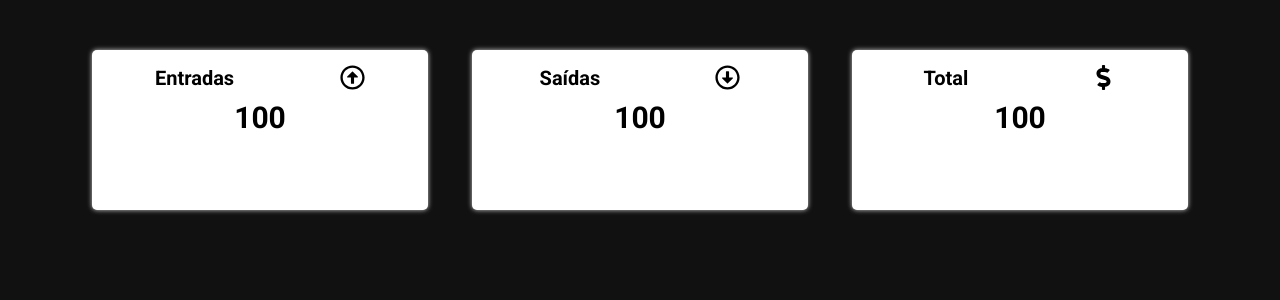
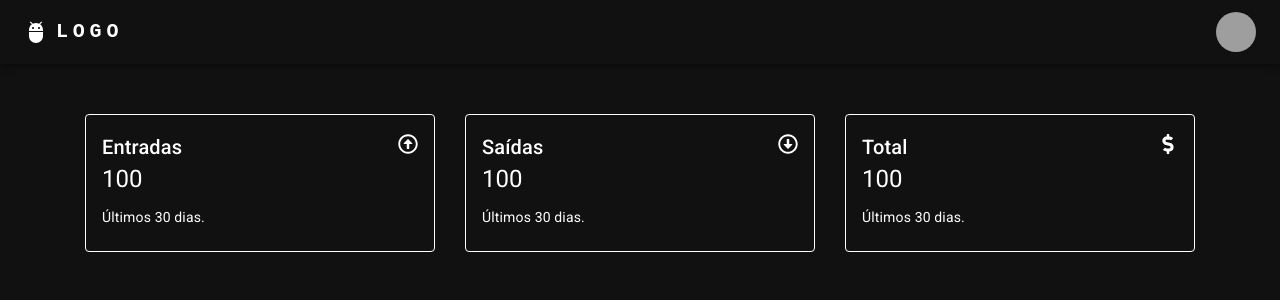
Before and after one commit to artur-seppa/Autenticador, a React (Create React App) app in the folder frontend/: page /home in a window 1280 px wide. Shown: the top 300 px of the page. Built offline with nearby package versions, Linux system fonts and the light colour scheme; sample sign-in values are in the browser's storage; grey boxes are pictures that could not be loaded.

Commit message:
estilizando home

```diff
--- a/frontend/package.json
+++ b/frontend/package.json
@@ -3,6 +3,10 @@
   "version": "0.1.0",
   "private": true,
   "dependencies": {
+    "@emotion/react": "^11.13.3",
+    "@emotion/styled": "^11.13.0",
+    "@mui/icons-material": "^6.1.5",
+    "@mui/material": "^6.1.5",
     "@testing-library/jest-dom": "^5.17.0",
     "@testing-library/react": "^13.4.0",
     "@testing-library/user-event": "^13.5.0",
--- /dev/null
+++ b/frontend/src/components/Header/index.jsx
@@ -0,0 +1,82 @@
+import * as React from "react";
+import AppBar from "@mui/material/AppBar";
+import Box from "@mui/material/Box";
+import Toolbar from "@mui/material/Toolbar";
+import IconButton from "@mui/material/IconButton";
+import Typography from "@mui/material/Typography";
+import Container from "@mui/material/Container";
+import Avatar from "@mui/material/Avatar";
+import Tooltip from "@mui/material/Tooltip";
+import Menu from "@mui/material/Menu";
+import MenuItem from "@mui/material/MenuItem";
+import AdbIcon from "@mui/icons-material/Adb";
+
+const settings = ["Logout"];
+
+export const Header = () => {
+  const [anchorElUser, setAnchorElUser] = React.useState(null);
+
+  const handleOpenUserMenu = (event) => {
+    setAnchorElUser(event.currentTarget);
+  };
+
+  const handleCloseUserMenu = () => {
+    setAnchorElUser(null);
+  };
+
+  return (
+    <AppBar position="relative" style={{ background: 'transparent' }}>
+      <Container maxWidth="xl">
+        <Toolbar disableGutters>
+          <AdbIcon sx={{ mr: 1 }} />
+          <Typography
+            variant="h6"
+            noWrap
+            component="a"
+            href="#app-bar-with-responsive-menu"
+            sx={{
+              mr: 2,
+              fontFamily: "monospace",
+              fontWeight: 700,
+              letterSpacing: ".3rem",
+              color: "inherit",
+              textDecoration: "none",
+            }}
+          >
+            LOGO
+          </Typography>
+          <Box sx={{ flexGrow: 1 }} /> {/* Espaço flexível para empurrar o Avatar para a direita */}
+          <Tooltip title="Open settings">
+            <IconButton onClick={handleOpenUserMenu} sx={{ p: 0 }}>
+              <Avatar alt="Remy Sharp" src="/static/images/avatar/2.jpg" />
+            </IconButton>
+          </Tooltip>
+          <Menu
+            sx={{ mt: "45px" }}
+            id="menu-appbar"
+            anchorEl={anchorElUser}
+            anchorOrigin={{
+              vertical: "top",
+              horizontal: "right",
+            }}
+            keepMounted
+            transformOrigin={{
+              vertical: "top",
+              horizontal: "right",
+            }}
+            open={Boolean(anchorElUser)}
+            onClose={handleCloseUserMenu}
+          >
+            {settings.map((setting) => (
+              <MenuItem key={setting} onClick={handleCloseUserMenu}>
+                <Typography sx={{ textAlign: "center" }}>
+                  {setting}
+                </Typography>
+              </MenuItem>
+            ))}
+          </Menu>
+        </Toolbar>
+      </Container>
+    </AppBar>
+  );
+};
--- a/frontend/src/components/ResumeItem/index.jsx
+++ b/frontend/src/components/ResumeItem/index.jsx
@@ -1,16 +1,37 @@
-import React from "react";
-import "./styles.css";
+import * as React from "react";
+import Box from "@mui/material/Box";
+import Card from "@mui/material/Card";
+import CardContent from "@mui/material/CardContent";
+import Typography from "@mui/material/Typography";
 
-const ResumeItem = ({ title, Icon, value }) => {
+const bull = (
+  <Box
+    component="span"
+    sx={{ display: "inline-block", mx: "2px", transform: "scale(0.8)" }}
+  >
+    •
+  </Box>
+);
+
+export default function OutlinedCard({ title, Icon, value }) {
   return (
-    <div className="card">
-      <div className="header">
-        <h3 className="title">{title}</h3>
-        <Icon />
-      </div>
-      <span className="total">{value}</span>
-    </div>
+    <Box sx={{ minWidth: 350 }}>
+      <Card variant="outlined" sx={{ backgroundColor: "transparent", border: "1px solid white", color: "white" }}>
+        <CardContent>
+          <Typography variant="h6" component="div" sx={{ display: 'flex', justifyContent: 'space-between', alignItems: 'center'  }}>
+            {title}
+            <Box component="span" sx={{ display: "inline-block", ml: 1 }}>
+              <Icon />
+            </Box>
+          </Typography>
+          <Typography variant="h5" sx={{ mb: 1.5 }}>
+            {value}
+          </Typography>
+          <Typography variant="body2">
+            Últimos 30 dias.
+          </Typography>
+        </CardContent>
+      </Card>
+    </Box>
   );
-};
-
-export default ResumeItem;
+}
--- a/frontend/src/pages/Home/index.jsx
+++ b/frontend/src/pages/Home/index.jsx
@@ -1,12 +1,12 @@
+import {Header} from "../../components/Header";
 import { Resume } from "../../components/Resume";
 import "./styles.css";
 
 export const Home = () => {
   return (
     <div className="container">
-      <div className="container-home">
+        <Header />
         <Resume />
-      </div>
     </div>
   );
 };
--- a/frontend/src/pages/Home/styles.css
+++ b/frontend/src/pages/Home/styles.css
@@ -1,14 +1,14 @@
 .container {
   width: 100%;
+  min-height: 100vh;
   margin: 0 auto;
+  background-color: #111;
 }
 
-.container-home {
+/* .container-home {
   width: 100%;
   min-height: 100vh;
 
   display: flex;
   flex-wrap: wrap;
-
-  background-color: #111;
-}
+} */
```
Also changed, not shown: 1 other file (tests, documents, lock files or other folders).
